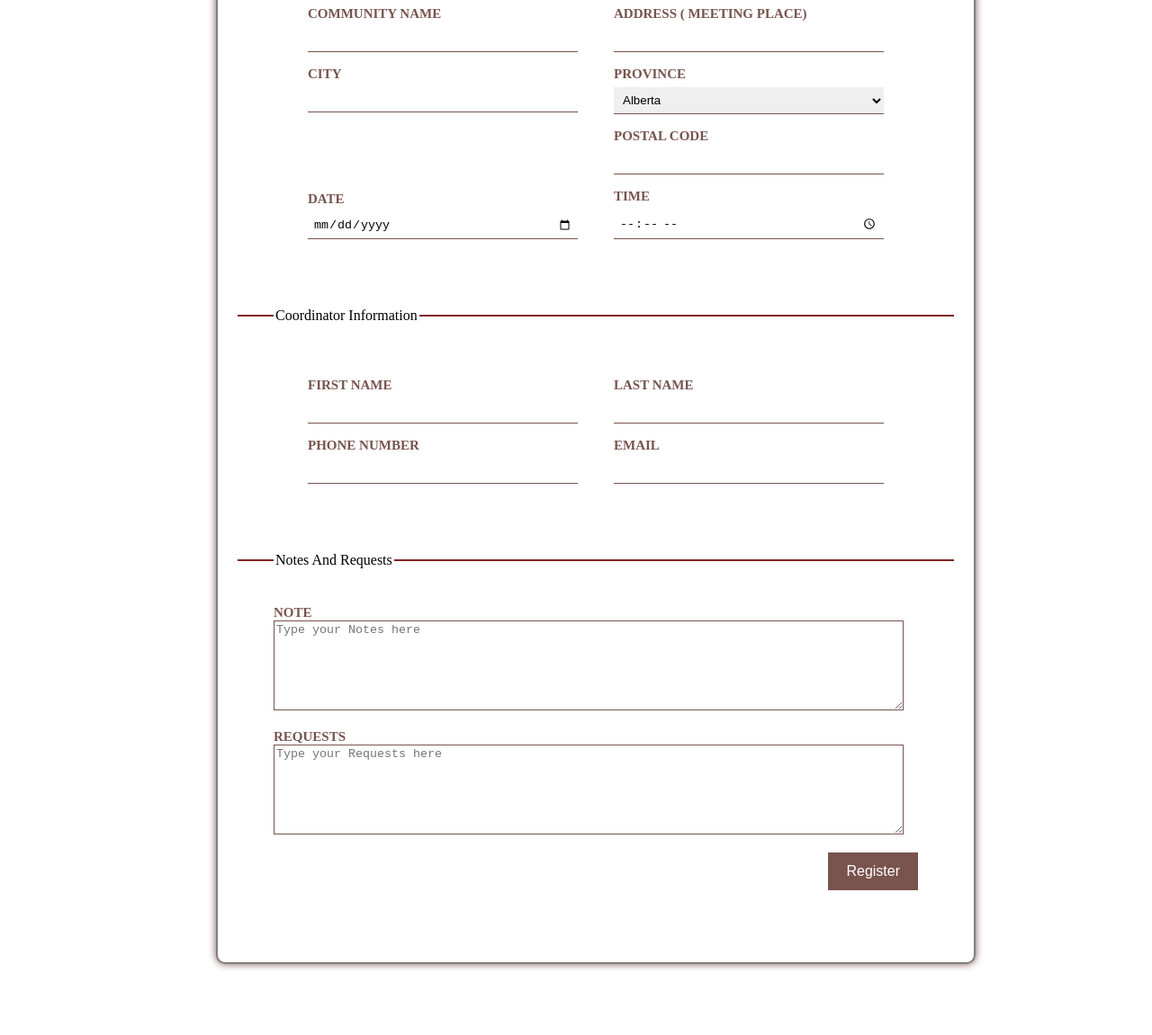
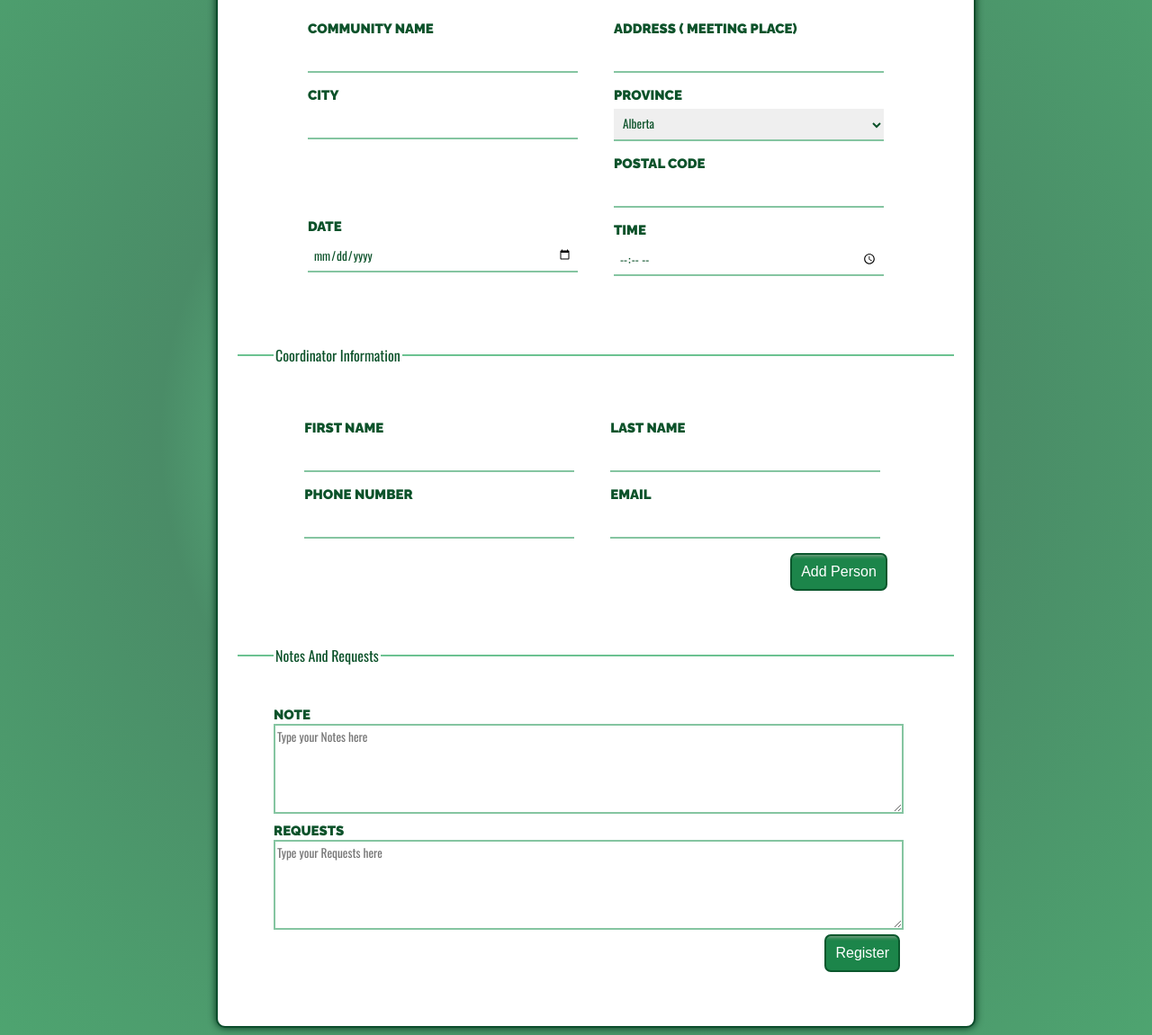
Before and after one commit to KeryLong/CommunityCleanup, a plain HTML site: page coordinator-form.html in a window 1280 px wide. Shown: the part 181-1332 px from the top of the page at 90% size. Before the commit the page ends 1261 px from the top, so only its background shows below. Drawn offline with nearby package versions, Linux system fonts and the light colour scheme.

Commit message:
new styles

```diff
--- a/coordinator-form.css
+++ b/coordinator-form.css
@@ -1,25 +1,40 @@
+body{
+  /* background-image: url(17bea15a20896e09d4b72fb86d044f87.jpg);
+    background-repeat: no-repeat;
+    background-size: 100%; */
+   background: radial-gradient(circle, rgba(122,244,171,1) 0%, rgba(74,140,103,1) 50%, rgba(78,164,112,1) 100%); */
+}
+
+
 #container{
     width: 800px;
     margin: 0 auto;
+
 }
 .formHead{
     text-align: center;
+    font-family: Oswald, serif;
+    color:rgb(12, 82, 42);
 }
 /*--------Form Style----*/
 form{
-    border: 2px solid gray;
+    border: 2px solid rgb(12, 77, 44);
     border-radius: 10px;
     width: 100%;
     padding: 20px;
-    background: #fff;
-    box-shadow: 0 0 8px   #79534d;
+    box-shadow: 0 0 8px   rgb(3, 51, 27);
+    background-color: white;
 }
 form fieldset{
     padding: 40px;
-    border-top: solid 2px rgb(128, 35, 35);
+    border-top: solid 2px rgb(108, 194, 145);
     border-left: none;
     border-right: none;
     border-bottom: none;
+    font-family: Oswald, serif;
+    color: rgb(12, 82, 42);
+  }
+
 }
 form input , form select,form textarea {
     display: block;
@@ -28,16 +43,17 @@ form input , form select,form textarea {
 }
 form label{
     font-size: 15px;
-    font-weight: bolder;
     text-transform: uppercase;
-    color: #79534d;
+    color: rgb(12, 82, 42);
+    font-weight: bold;
+    font-family: raleway;
 }
 
 form input[type=text], form input[type=date], form input[type=time] ,form select, form input[type=phone], form input[type=email] {
    /* width: 100%; */
     width: 300px;
     padding: 6px;
-    border: 1px solid  #79534d;
+    border: 2px solid  rgb(133, 197, 161);
     border-top: none;
     border-left: none;
     border-right: none;
@@ -46,37 +62,61 @@ form input[type=text], form input[type=date], form input[type=time] ,form select
     margin-top: 6px;
     margin-bottom: 16px;
     resize: vertical ;
-    font-size: 20;
-
+    font-size: 80;
+    font-family: Oswald, serif;
+    color:rgb(12, 82, 42) ;
+    /* background:  rgba(122,244,171,1) ; */
 
   }
   form textarea{
     width: 700px;
     height: 100px;
-    border: 1px solid  #79534d;
+    border: 2px solid  rgb(133, 197, 161);
     border-radius: 0px;
     box-sizing: border-box;
     resize: vertical ;
-    font-size: 20;
-
+    font-size: 100;
+    color:rgb(12, 82, 42) ;
+    font-family: Oswald, serif;
+  }
+  .button {
+    background-color: rgb(28, 133, 74);
+    color: white;
+    /* padding: 15px 32px; */
+    text-align: center;
+    /* text-decoration: none; */
+    /* display: inline-block; */
+    cursor: pointer;
+    font-size: 16px;
+    height: 40;
+    width: 20;
+    margin-left: 200px;
+    border: 2px solid rgb(11, 87, 45);
+    border-radius: 7px;
+    padding: 10px;
+    box-shadow: inset 0 20px 4px -19px rgba(202, 179, 179, 0.7);
   }
 
- /*------ Botton Style---*/
+ /*------ input submit button Style---*/
  input[type=submit] {
-    background-color: #79534d;
+    background-color: rgb(28, 133, 74);
     height: 40;
     width: 20;
     color: white;
     padding: 12px 20px;
-    border: none;
     cursor: pointer;
     float: right;
     font-size: medium;
+    margin-right: 20px;
+    border: 2px solid rgb(11, 87, 45);
+    border-radius: 7px;
+    padding: 10px;
+    box-shadow: inset 0 20px 4px -19px rgba(202, 179, 179, 0.7);
 
   }
-  input[type=submit]:hover {
-    background-color: #be9a95;
-  }
+  /* input[type=submit]:hover {
+    background-color: rgb(122, 206, 159);
+  } */
 
 /*--------- flex box design----*/
   .form-row{
--- a/coordinator-form.html
+++ b/coordinator-form.html
@@ -2,7 +2,9 @@
 <html>
     <head>
         <title>Coordinator Registration Form</title>
+        <link href="https://fonts.googleapis.com/css2?family=Oswald:wght@400;500;700&family=Raleway:wght@400;500;600;900&display=swap" rel="stylesheet">
         <link rel="stylesheet" href="coordinator-form.css">
+        <script src="functions.js"></script>
     </head>
     <body>
      <div id = "container">
@@ -12,16 +14,14 @@
             <legend >Community Information</legend>
             <div class="form-row">
                 <div class="form-container" id="first-column">
-
-
                         <label for ="communityName">Community Name</label>
                         <input type="text" id="communityName" >
 
                         <label for="city">City</label>
                         <input id ="city" type="text">
-                <br><br><br><br>
+                <br><br><br>
                         <label>Date</label>
-                        <input type ="date">
+                        <input id="date" type ="date">
 
                     </div>
 
@@ -45,10 +45,10 @@
            </select>
 
            <label>Postal Code</label>
-           <input type="text">
+           <input id="postcode" type="text">
 
            <label>Time</label>
-           <input type ="time" placeholder="Time">
+           <input id = "time" type ="time" placeholder="Time">
 
         </div>
     </div>
@@ -64,9 +64,7 @@
 
                     <label for ="phoneNumber" >Phone Number</label>
                     <input type="phone" id="phoneNumber">
-
                 </div>
-
 
             <div class="form-container" id="second-column">
                 <label for ="coordinatorLastName">Last Name</label>
@@ -74,7 +72,8 @@
 
                 <label for ="Email" >Email</label>
                 <input type="email" id="Email">
-
+                <div id="newField"></div>
+                <button class="button" onclick="addFieldFirstname()"> Add Person</button>
             </div>
         </div>
      </fieldset>
--- a/styles.css
+++ /dev/null
@@ -1,13 +0,0 @@
-body{
-    background-color: #AED1FF;
-    color:#153f2c;
-}
-h1{
-    font-family: raleway, oswald, serif;
-    font-weight: 600;
-}
-
-#navbarBrand{
-    background-color: #153f2c;
-    color: #AED1FF;
-}
```
Also changed, not shown: index.html (deleted, +0 -56 lines), README.md (deleted).
